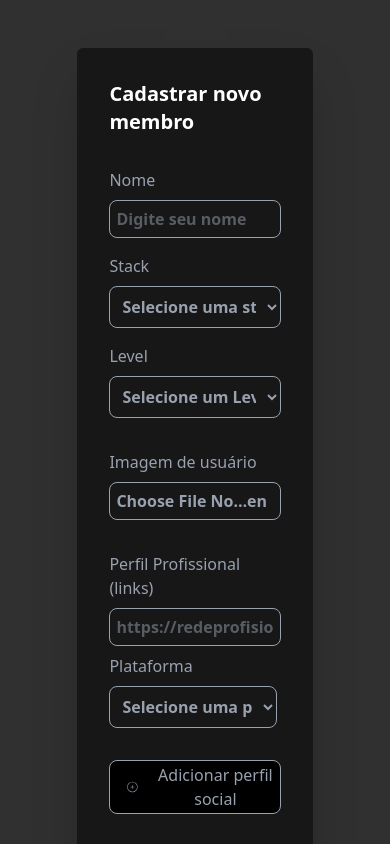
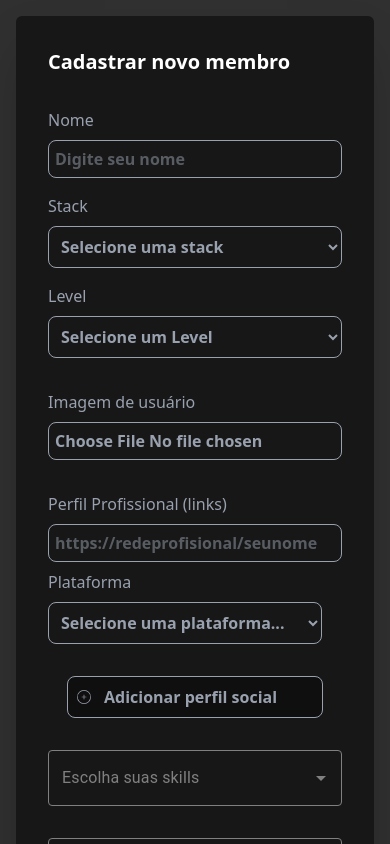
Before and after one commit to Projeto-FrontEnd-Fusion/team-project-management, a React (Vite) app: page / in a window 390 px wide. Shown: the top 844 px of the page. Built offline with nearby package versions, Linux system fonts and the light colour scheme; data requests are answered from the project's data file.

Commit message:
feat: adjust styles and responsiveness for improved User Experience

```diff
--- a/src/components/Form/Form.tsx
+++ b/src/components/Form/Form.tsx
@@ -43,8 +43,8 @@ const Form = () => {
   };
 
   return (
-    <main className="min-h-screen flex flex-col items-center p-12">
-      <section className="bg-neutral-900 rounded-md w-[80%] p-8 shadow-2xl">
+    <main className="min-h-screen flex flex-col items-center p-4 sm:p-10 lg:p-14">
+      <section className="bg-neutral-900 rounded-md w-full p-8 shadow-2xl">
         <h3 className="font-semibold text-xl text-white mb-8">Cadastrar novo membro</h3>
         <FormProvider {...methods}>
           <form onSubmit={methods.handleSubmit(handleSubmitForm)} className="flex flex-col gap-8">
@@ -97,13 +97,13 @@ const Form = () => {
             <div className="flex justify-center">
               <button
                 type="button"
-                className="flex items-center gap-3 rounded-lg bg-black pl-4 py-0.5 w-64 text-gray-400 text-center border border-gray-400"
+                className="flex font-bold items-center gap-3 px-2 py-2 rounded-lg bg-[#0f0f0f] w-64 text-gray-400 text-center border border-gray-400 hover:cursor-pointer hover:bg-[#1a1a1a] transition-all duration-100 ease-in-out"
                 onClick={() => append({
                   url: "",
                   platform: "",
                 })}
               >
-                <CiCirclePlus /> Adicionar perfil social
+                <CiCirclePlus className="scale-105" /> Adicionar perfil social
               </button>
             </div>
 
@@ -122,7 +122,7 @@ const Form = () => {
             <div className="flex justify-center">
               <button
                 type="submit"
-                className="bg-green-600 rounded-lg p-2 text-black"
+                className="bg-green-600 rounded-lg p-2 text-black hover:bg-green-500 hover:cursor-pointer focus:scale-105 transition-all duration-100 ease-in-out"
               >
                 Finalizar Cadastro
               </button>
--- a/src/components/ProfessionalProfileField/ProfessionalProfileField.tsx
+++ b/src/components/ProfessionalProfileField/ProfessionalProfileField.tsx
@@ -1,7 +1,7 @@
 import { FieldErrors, useFormContext } from "react-hook-form";
 import { validPlataform } from "../../types/formOptions";
 import { formMemberData } from "../../schema/schemaFormValidation";
-import { IoIosCloseCircle } from "react-icons/io";
+import { IoIosClose } from "react-icons/io";
 
 interface ProfessionalProfileFieldProps {
   fieldId: string;
@@ -61,10 +61,10 @@ const ProfessionalProfileField = ({
 
           </select>
 
-          <div className="items-center">
+          <div className="flex items-center pl-4">
             {index > 0 && (
               <button type="button" className="hover:cursor-pointer self-center" onClick={() => remove(index)}>
-                <IoIosCloseCircle className="text-orange-400 text-2xl" />
+                <IoIosClose className="scale-200 text-gray-400 hover:scale-250 transition-all duration-200 ease-in-out" />
               </button>
             )}
           </div>
```
